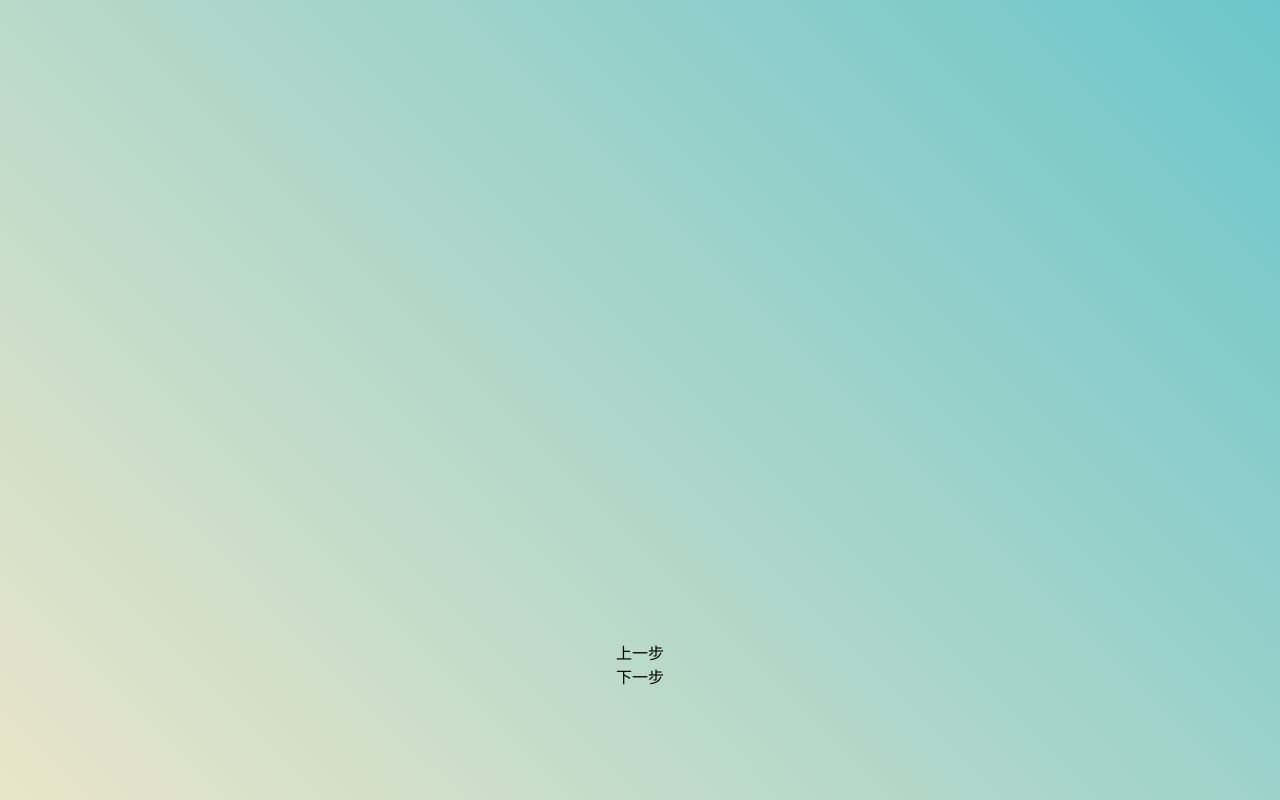
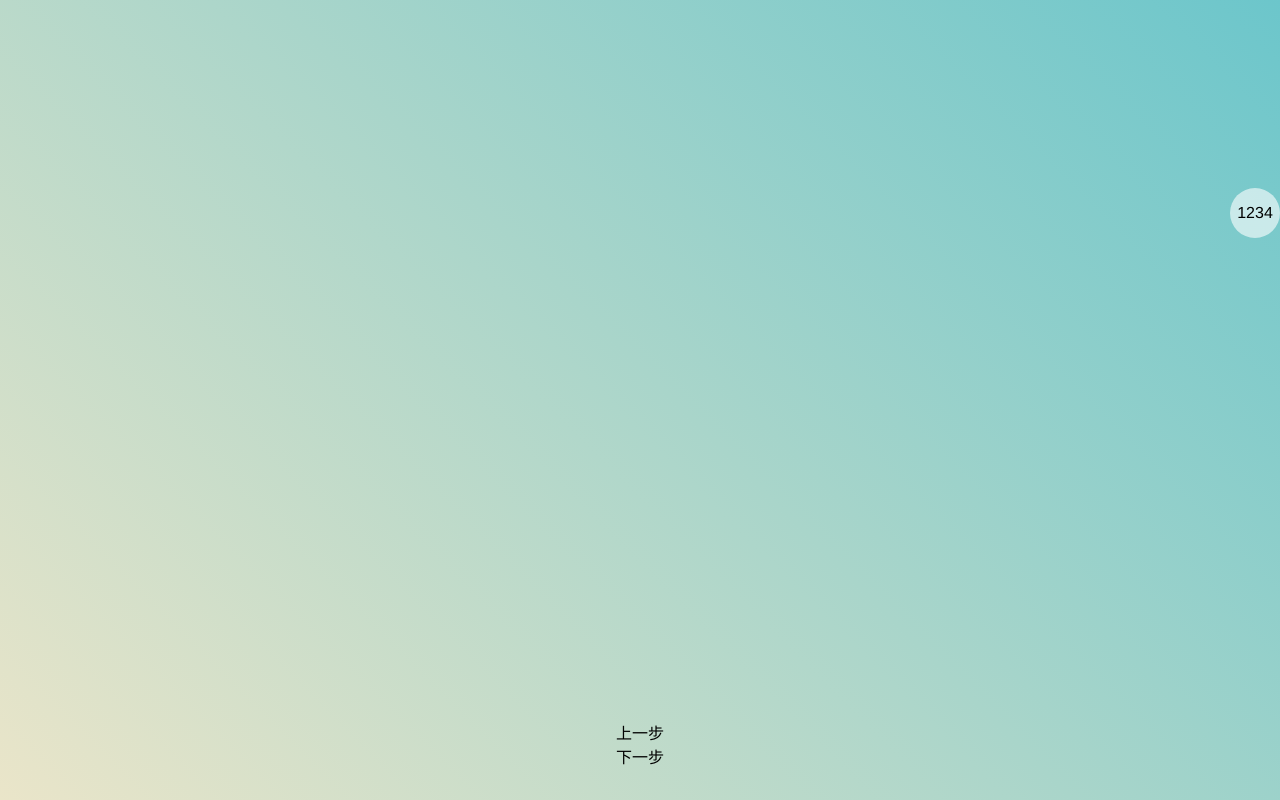
Before and after one commit to shmily101/draw-music, a Vue app: page /#/draw in a window 1280 px wide. Built offline with nearby package versions, Linux system fonts and the light colour scheme.

Commit message:
feat: 初始化悬浮球

```diff
--- /dev/null
+++ b/src/components/FloatBall.vue
@@ -0,0 +1,85 @@
+<template>
+  <div
+    ref="floatingBall"
+    class="floating-ball"
+    :style="{ top: `${position.y}px`, left: `${position.x}px` }"
+    @mousedown="startDrag"
+  >
+    <!-- 使用slot允许动态内容传入 -->
+    <div>1234</div>
+    <slot></slot>
+  </div>
+</template>
+
+<script lang="ts" setup>
+import { ref, reactive, onMounted, onUnmounted } from "vue";
+
+const floatingBall = ref<HTMLElement | null>(null);
+const position = reactive({ x: 0, y: 30 });
+
+let start = { x: 0, y: 0 };
+
+const updatePosition = (event: MouseEvent) => {
+  // 使用偏移量更新悬浮球位置
+  const deltaX = event.clientX - start.x;
+  const deltaY = event.clientY - start.y;
+  const ballSize = 50; // 与CSS中定义的尺寸相同
+  position.x = Math.max(
+    -ballSize / 2,
+    Math.min(window.innerWidth - ballSize / 2, deltaX)
+  );
+  position.y = Math.max(
+    -ballSize / 2,
+    Math.min(window.innerHeight - ballSize / 2, deltaY)
+  );
+};
+
+const startDrag = (event: MouseEvent) => {
+  // 计算鼠标点击位置与悬浮球左上角的偏移量
+  const rect = floatingBall.value?.getBoundingClientRect();
+  if (rect) {
+    start.x = event.clientX - rect.left; // 偏移量X
+    start.y = event.clientY - rect.top; // 偏移量Y
+  }
+  document.addEventListener("mousemove", updatePosition);
+  document.addEventListener("mouseup", stopDrag);
+  event.preventDefault();
+};
+
+const stopDrag = () => {
+  document.removeEventListener("mousemove", updatePosition);
+  document.removeEventListener("mouseup", stopDrag);
+};
+
+onMounted(() => {
+  if (floatingBall.value) {
+    const { width, height } = floatingBall.value.getBoundingClientRect();
+    // 默认位置：窗口右侧1/4处
+    position.x = window.innerWidth - width;
+    position.y = (window.innerHeight - height) / 4;
+  }
+});
+
+onUnmounted(() => {
+  stopDrag(); // 确保在组件卸载时移除事件监听器
+});
+</script>
+
+<style scoped>
+.floating-ball {
+  position: fixed;
+  width: 50px;
+  height: 50px;
+  background-color: #ffffff99;
+  border-radius: 50%;
+  cursor: grab;
+  user-select: none;
+  display: flex;
+  align-items: center;
+  justify-content: center;
+  text-align: center;
+}
+.floating-ball:active {
+  cursor: grabbing;
+}
+</style>
--- a/src/views/DrawView.vue
+++ b/src/views/DrawView.vue
@@ -10,11 +10,13 @@
     />
     <div @click="handlePre">上一步</div>
     <div @click="handleNext">下一步</div>
+    <float-ball></float-ball>
   </div>
 </template>
 
 <script lang="ts" setup>
 import { ref, reactive, onMounted, onUnmounted, nextTick } from "vue";
+import FloatBall from "@/components/FloatBall.vue";
 
 const palette = ref<HTMLCanvasElement | null>(null);
 const state = reactive({
@@ -125,7 +127,7 @@ const resizeCanvas = () => {
     );
 
     palette.value.width = window.innerWidth;
-    palette.value.height = window.innerHeight * 0.8;
+    palette.value.height = window.innerHeight - 80;
     // 确保在DOM更新后重新绘制画布内容
     nextTick(() => {
       state.context?.putImageData(canvasData, 0, 0);
@@ -162,9 +164,14 @@ const changeBackground = () => {
 </script>
 
 <style scoped>
+.draw {
+  width: 100vw;
+  height: 100vh;
+}
+
 .palette {
   display: block; /* 移除默认的边距 */
   width: 100vw;
-  height: 80vh; /* 设置初始大小以避免闪烁 */
+  height: calc(100vh - 80px); /* 设置初始大小以避免闪烁 */
 }
 </style>
```
Also changed, not shown: src/components/HelloWorld.vue (deleted, +0 -63 lines).
